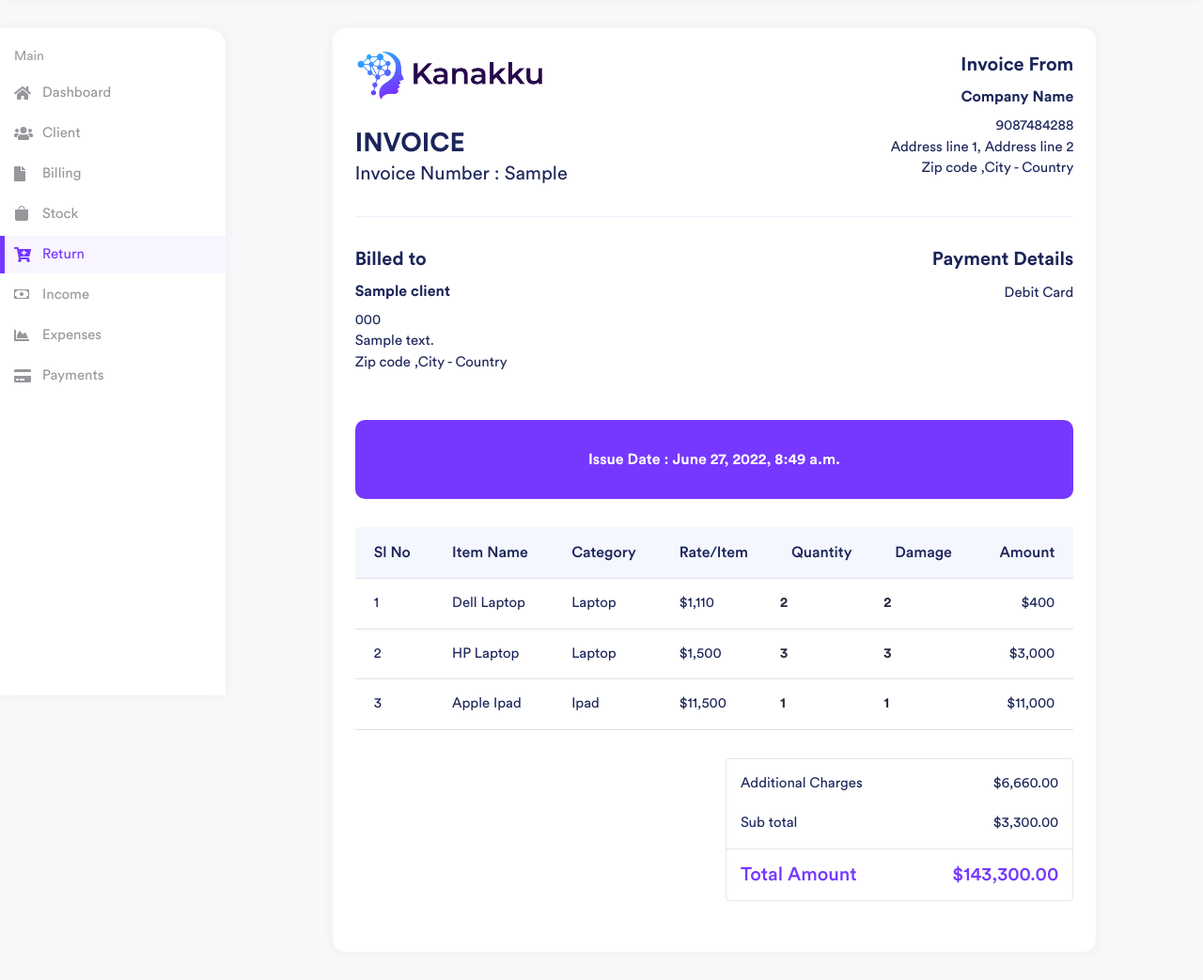
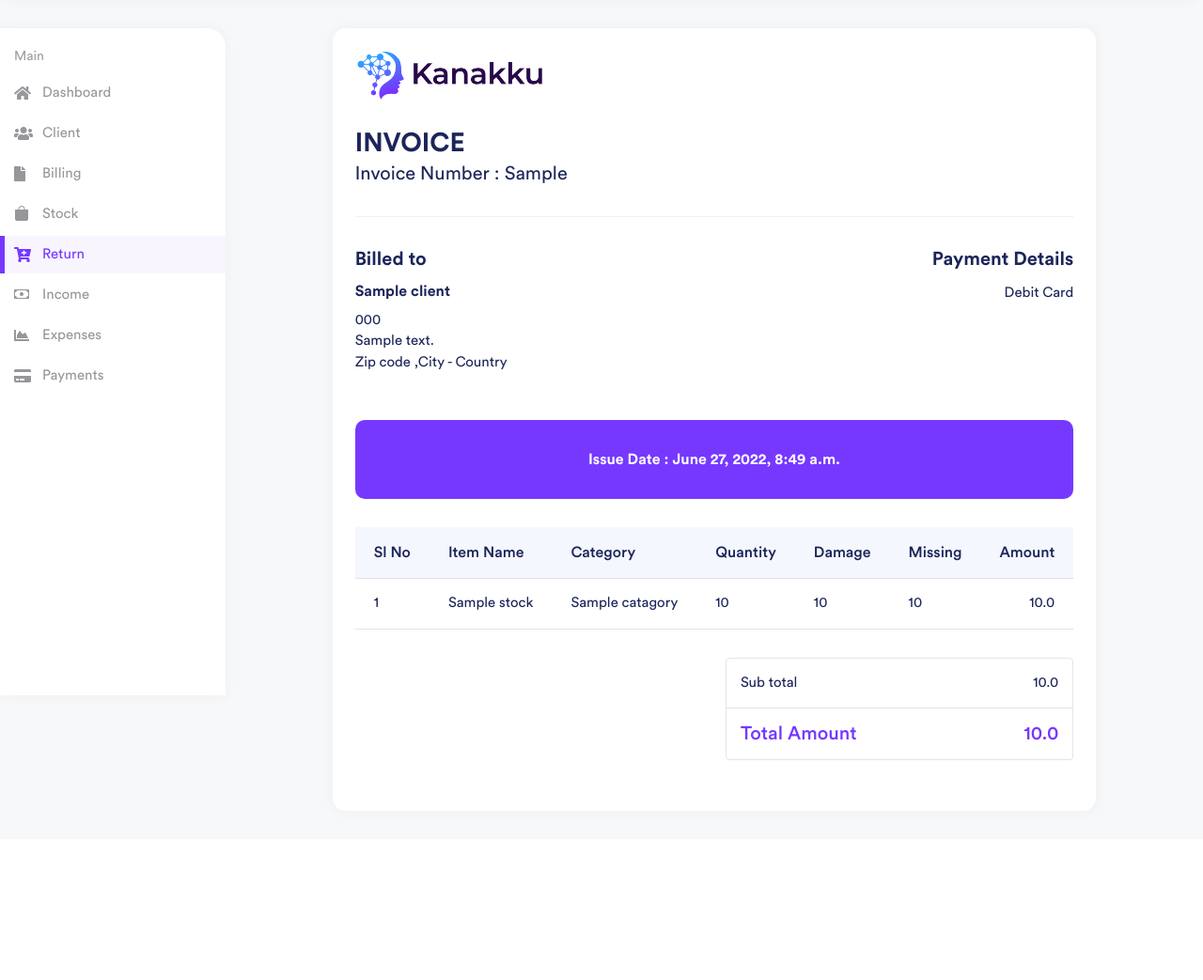
Before and after one commit to mhdshahidak/redditus, a Django app: page /viewinvoice/1 in a window 1280 px wide. Shown: the part 60-1103 px from the top of the page at 94% size. After the commit the page ends 924 px from the top, so only its background shows below. Run offline with Django 4.2, Linux system fonts and the light colour scheme; tables that the repository leaves empty hold one stand-in row (values such as "Sample post"); parts of the project's set-up code (start-up, migrations or seed data) failed here and were passed over; some libraries are stand-ins or nearby versions.

Commit message:
invoice completed

```diff
--- a/home/templates/viewinvoice.html
+++ b/home/templates/viewinvoice.html
@@ -20,7 +20,7 @@
                                             </div>
                                         </div>
                                         <div class="col-md-6">
-                                            <div class="invoice-info">
+                                            <!-- <div class="invoice-info">
                                                 <strong class="customer-text-one">Invoice From</strong>
                                                 <h6 class="invoice-name">Company Name</h6>
                                                 <p class="invoice-details">
@@ -28,7 +28,7 @@
                                                     Address line 1, Address line 2<br>
                                                     Zip code ,City - Country
                                                 </p>
-                                            </div>
+                                            </div> -->
                                         </div>
                                     </div>
                                 </div>
@@ -83,9 +83,9 @@
                                                             <th>Sl No</th>
                                                             <th>Item Name</th>
                                                             <th>Category</th>
-                                                            <th>Rate/Item</th>
                                                             <th>Quantity</th>
                                                             <th>Damage</th>
+                                                            <th>Missing</th>
 
                                                             <th class="text-end">Amount</th>
                                                         </tr>
@@ -93,36 +93,17 @@
                                                     <tbody>
                                                     {% for i in returned_items %}
                                                         <tr>
-                                                            <td>1</td>
-                                                            <td>Dell Laptop</td>
-                                                            <td>Laptop</td>
-                                                            <td>$1,110</td>
-                                                            <th>2</th>
-                                                            <th>2</th>
-
-                                                            <td class="text-end">$400</td>
+                                                            <td>{{ forloop.counter }}</td>
+                                                            <td>{{i.item.item.item_name}}</td>
+                                                            <td>{{i.item.item.item_catagory.cat_name}}</td>
+                                                            <!-- <td></td> -->
+                                                            <td>{{i.returned_qty}}</td>
+                                                            <td>{{i.damage_qty}}</td>
+                                                            <td>{{i.missing_qty}}</td>
+                                                            <td class="text-end">{{i.total_amount}}</td>
                                                         </tr>
                                                     {% endfor %}
-                                                        <tr>
-                                                            <td>2</td>
-                                                            <td>HP Laptop</td>
-                                                            <td>Laptop</td>
-                                                            <td>$1,500</td>
-                                                            <th>3</th>
-                                                            <th>3</th>
 
-                                                            <td class="text-end">$3,000</td>
-                                                        </tr>
-                                                        <tr>
-                                                            <td>3</td>
-                                                            <td>Apple Ipad</td>
-                                                            <td>Ipad</td>
-                                                            <td>$11,500</td>
-                                                            <th>1</th>
-                                                            <th>1</th>
-
-                                                            <td class="text-end">$11,000</td>
-                                                        </tr>
                                                     </tbody>
                                                 </table>
                                             </div>
@@ -139,12 +120,12 @@
                                             <div class="invoice-total-box">
                                                 <div class="invoice-total-inner">
 
-                                                    <p>Additional Charges <span>$6,660.00</span></p>
+                                                    <!-- <p>Additional Charges <span>$6,660.00</span></p> -->
                                                     <!-- <p>Discount <span>$3,300.00</span></p> -->
-                                                    <p class="mb-0">Sub total <span>$3,300.00</span></p>
+                                                    <p class="mb-0">Sub total <span>{{total.total_amount__sum}}</span></p>
                                                 </div>
                                                 <div class="invoice-total-footer">
-                                                    <h4>Total Amount <span>$143,300.00</span></h4>
+                                                    <h4>Total Amount <span>{{total.total_amount__sum}}</span></h4>
                                                 </div>
                                             </div>
                                         </div>
--- a/home/views.py
+++ b/home/views.py
@@ -10,6 +10,8 @@ from django.views.decorators.csrf import csrf_exempt
 from django.http import JsonResponse
 from django.db.models import Count
 from django import template
+
+from django.db.models import Sum
 # Create your views here.
 
 
@@ -291,7 +293,7 @@ def returningEachItems(request):
 
     per_day_price = int(rental_amount) * int(return_qty)
     rental_price_item = per_day_price * int(no_days)
-    # print("###################",rental_price_item)
+
 
 
     #damage
@@ -328,12 +330,16 @@ def returningEachItems(request):
     total_amount = rental_price_item + damage_qty_amt + missing_qty_amt
 
 
+    sid = item.item.id
+    balance_item = item.item.quantity
+
+    new_balance_item = balance_item + int(return_qty)
+
+    Stock.objects.filter(id=sid).update(quantity=new_balance_item)
 
     new_item_return = returnitems(billing_no=bill,item=item,return_date=date_now,returned_qty=return_qty,damage_qty=damage_qty,missing_qty=missed_qty,total_amount=total_amount)
     new_item_return.save()
     BillingProducts.objects.filter(id=item_id).update(status="returned")
-
-
 
 
     data = {
@@ -348,7 +354,11 @@ def returningEachItems(request):
 # invoice
 def viewInvoice(request,id):
     invoice = Billing.objects.get(id=id)
+    Billing.objects.filter(id=id).update(status="returned")
+
     returned_items =  returnitems.objects.filter(billing_no=invoice)
+    total = returned_items.aggregate(Sum('total_amount'))
+
     date_now = datetime.datetime.now()
 
     context = {
@@ -356,6 +366,7 @@ def viewInvoice(request,id):
         "returned_items":returned_items,
         "invoice":invoice,
         "date_now":date_now,
+        "total":total,
     }
     return render(request,'viewinvoice.html',context)
 
```
